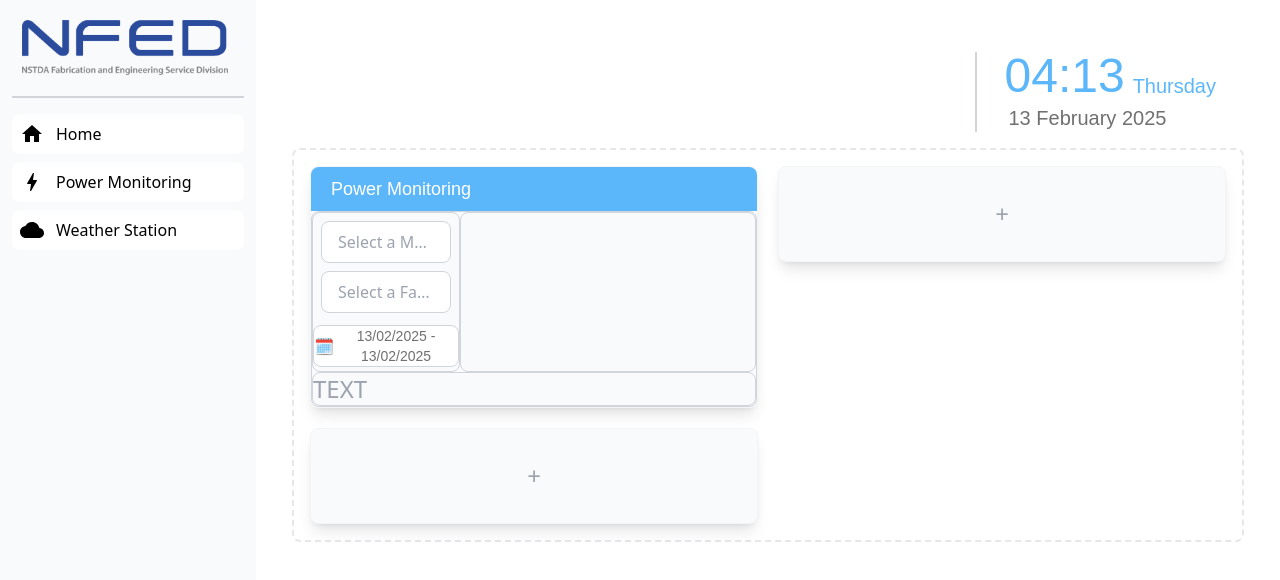
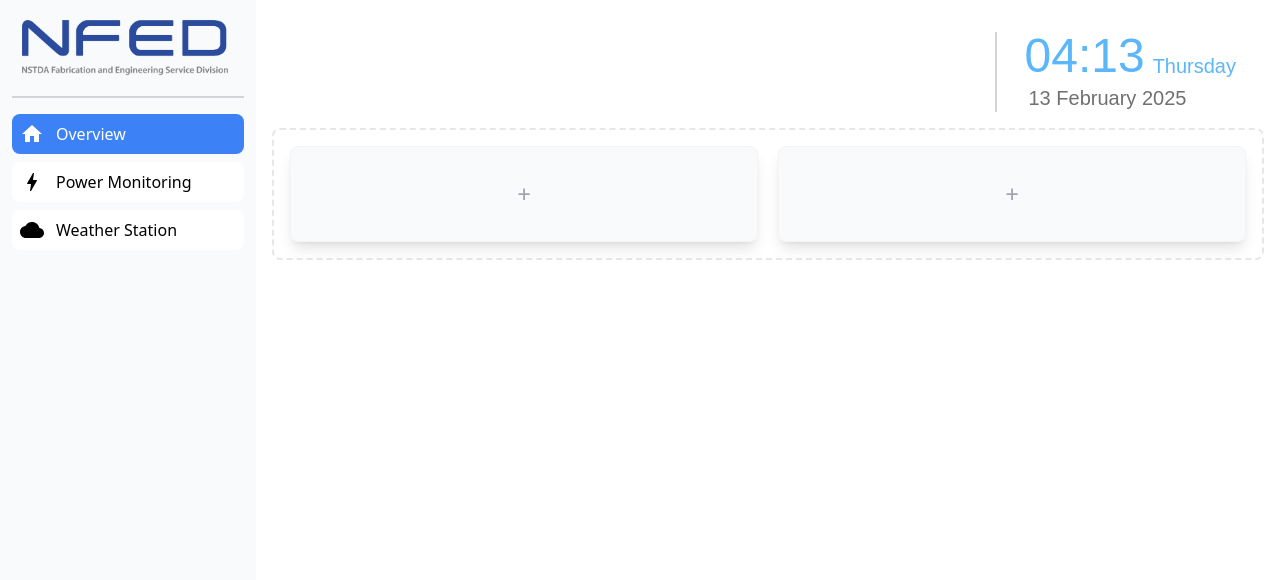
Before and after one commit to methawut150444/Project.NFED-WebDashboard, a Next.js app in the folder FrontEnd/project/: page /dashboard in a window 1280 px wide. Shown: the top 580 px of the page. Built offline with nearby package versions, Linux system fonts and the light colour scheme.

Commit message:
edit layout

```diff
--- a/FrontEnd/project/app/dashboard/layout.tsx
+++ b/FrontEnd/project/app/dashboard/layout.tsx
@@ -3,9 +3,9 @@ import Sidebar from "../../components/sidebar"; // Update path if necessary
 
 export default function Layout({ children }: { children: React.ReactNode }) {
   return (
-    <div className="min-h-screen flex">
+    <div className="min-h-screen">
       <Sidebar />
-      <main className="p-5 w-full">{children}</main>
+      <main className="w-full">{children}</main>
     </div>
   );
 }
--- a/FrontEnd/project/app/dashboard/page.tsx
+++ b/FrontEnd/project/app/dashboard/page.tsx
@@ -2,12 +2,8 @@ import "../globals.css"; // ✅ Import Tailwind styles
 
 // components
 import ShowRealTime from '../../components/showTime';
-import MultiSelectDropdown from '../../components/multiSelect'; // Import the dropdown
-import DateRangePicker from '../../lib/dateRangePicker'
 
-function Home() {
-  const meter_option = ['Air Compress', 'Hall', '2 Floor'];
-  const factor_option = ['Active', 'Using', 'Frequency'];
+function page() {
 
   return (
     <div className="p-4 sm:ml-64">
@@ -19,53 +15,10 @@ function Home() {
         <div id="Main Section" className="grid sm:grid-cols-2 gap-5 grid-cols-1">
           {/* -------------------------- page - Power Monitoring -------------------------- */}
           <div
-            id="power monitoring"
-            className="h-auto rounded bg-gray-50 dark:bg-gray-800 shadow-lg rounded-lg border border-gray-100"
+            id="weather station"
+            className="flex items-center justify-center h-24 rounded bg-gray-50 dark:bg-gray-800 shadow-lg rounded-lg border border-gray-100"
           >
-            <div id="topic name">
-              <h1
-                className="
-                  h-auto pl-5 p-2 rounded-t-lg bg-Blue_NFED_2
-                  text-white text-lg font-poppins
-                "
-              >
-                Power Monitoring
-              </h1>
-            </div>
-
-            <div id="content" className="w-full justify-self-start rounded bg-gray-50 dark:bg-gray-800 rounded-lg border border-gray-300">
-              <div id='header' className='flex w-full'>
-                <div id="option select" className="h-40 w-1/3  rounded bg-gray-50 dark:bg-gray-800 rounded-lg border border-gray-300">
-                  <div id='MultiSelect' className='px-2 py-2 space-y-2'>
-                    <MultiSelectDropdown
-                      options={meter_option}
-                      placeholder="Select a Meter..."
-                    />
-                    <MultiSelectDropdown
-                      options={factor_option}
-                      placeholder="Select a Factor..."
-                    />
-                  </div>
-                  <div id='CalendarSelect' className='flex justify-center mt-1'>
-                      <DateRangePicker />
-                  </div>
-
-                </div>
-                <div id="Show Data" className="h-40 w-2/3 rounded bg-gray-50 dark:bg-gray-800 rounded-lg border border-gray-300">
-
-                </div>
-              </div>
-
-              <div id='bottom'>
-
-              </div>
-
-              <div id='graph' className='rounded bg-gray-50 dark:bg-gray-800 rounded-lg border border-gray-300'>
-                <p className="text-2xl text-gray-400 dark:text-gray-500">TEXT</p>
-              </div>
-
-            </div>
-
+            <p className="text-2xl text-gray-400 dark:text-gray-500">+</p>
           </div>
 
           {/* -------------------------- page - Weather Station -------------------------- */}
@@ -76,13 +29,13 @@ function Home() {
             <p className="text-2xl text-gray-400 dark:text-gray-500">+</p>
           </div>
 
-          {/* -------------------------- page - NSTDA BEMs -------------------------- */}
+          {/* -------------------------- page - NSTDA BEMs --------------------------
           <div
             id="NSTDA BEMs"
             className="flex items-center justify-center h-24 rounded bg-gray-50 dark:bg-gray-800 shadow-lg rounded-lg border border-gray-100"
           >
             <p className="text-2xl text-gray-400 dark:text-gray-500">+</p>
-          </div>
+          </div> */}
 
           {/* Add more content here if needed */}
         </div>
@@ -91,4 +44,4 @@ function Home() {
   );
 }
 
-export default Home;
+export default page;
--- a/FrontEnd/project/app/dashboard/powerMonitoring/page.tsx
+++ b/FrontEnd/project/app/dashboard/powerMonitoring/page.tsx
@@ -0,0 +1,92 @@
+// components
+import ShowRealTime from '../../../components/showTime';
+import MultiSelectDropdown from '../../../components/multiSelect'; // Import the dropdown
+import DateRangePicker from '../../../lib/dateRangePicker'
+
+function Home() {
+  const meter_option = ['Air Compress', 'Hall', '2 Floor'];
+  const factor_option = ['Active', 'Using', 'Frequency'];
+
+  return (
+    <div className="p-4 sm:ml-64">
+      <div className="my-4 justify-self-end">
+        <ShowRealTime />
+      </div>
+
+      <div className="p-4 border-2 border-gray-200 border-dashed rounded-lg dark:border-gray-700">
+        <div id="Main Section" className="grid sm:grid-cols-2 gap-5 grid-cols-1">
+          {/* -------------------------- page - Power Monitoring -------------------------- */}
+          <div
+            id="power monitoring"
+            className="h-auto rounded bg-gray-50 dark:bg-gray-800 shadow-lg rounded-lg border border-gray-100"
+          >
+            <div id="topic name">
+              <h1
+                className="
+                  h-auto pl-5 p-2 rounded-t-lg bg-Blue_NFED_2
+                  text-white text-lg font-poppins
+                "
+              >
+                Power Monitoring
+              </h1>
+            </div>
+
+            <div id="content" className="w-full justify-self-start rounded bg-gray-50 dark:bg-gray-800 rounded-lg border border-gray-300">
+              <div id='header' className='flex w-full'>
+                <div id="option select" className="h-40 w-1/3  rounded bg-gray-50 dark:bg-gray-800 rounded-lg border border-gray-300">
+                  <div id='MultiSelect' className='px-2 py-2 space-y-2'>
+                    <MultiSelectDropdown
+                      options={meter_option}
+                      placeholder="Select a Meter..."
+                    />
+                    <MultiSelectDropdown
+                      options={factor_option}
+                      placeholder="Select a Factor..."
+                    />
+                  </div>
+                  <div id='CalendarSelect' className='flex justify-center mt-1'>
+                      <DateRangePicker />
+                  </div>
+
+                </div>
+                <div id="Show Data" className="h-40 w-2/3 rounded bg-gray-50 dark:bg-gray-800 rounded-lg border border-gray-300">
+
+                </div>
+              </div>
+
+              <div id='bottom'>
+
+              </div>
+
+              <div id='graph' className='rounded bg-gray-50 dark:bg-gray-800 rounded-lg border border-gray-300'>
+                <p className="text-2xl text-gray-400 dark:text-gray-500">TEXT</p>
+              </div>
+
+            </div>
+
+          </div>
+
+          {/* -------------------------- page - Weather Station -------------------------- */}
+          <div
+            id="weather station"
+            className="flex items-center justify-center h-24 rounded bg-gray-50 dark:bg-gray-800 shadow-lg rounded-lg border border-gray-100"
+          >
+            <p className="text-2xl text-gray-400 dark:text-gray-500">+</p>
+          </div>
+
+          {/* -------------------------- page - NSTDA BEMs -------------------------- */}
+          <div
+            id="NSTDA BEMs"
+            className="flex items-center justify-center h-24 rounded bg-gray-50 dark:bg-gray-800 shadow-lg rounded-lg border border-gray-100"
+          >
+            <p className="text-2xl text-gray-400 dark:text-gray-500">+</p>
+          </div>
+
+          {/* Add more content here if needed */}
+        </div>
+      </div>
+    </div>
+  );
+}
+
+export default Home;
--- a/FrontEnd/project/app/dashboard/weatherStation/page.tsx
+++ b/FrontEnd/project/app/dashboard/weatherStation/page.tsx
@@ -0,0 +1,11 @@
+import React from 'react'
+
+function page() {
+  return (
+    <div>
+      <h1> weather station</h1>
+    </div>
+  )
+}
+
+export default page
--- a/FrontEnd/project/components/sidebar.tsx
+++ b/FrontEnd/project/components/sidebar.tsx
@@ -48,7 +48,7 @@ function Sidebar() {
           </button>
 
           {/* Sidebar Logo */}
-          <Link href="/" className="flex items-center ps-2.5 mb-4 pb-5 border-b-2 border-gray-300">
+          <Link href="/dashboard" className="flex items-center ps-2.5 mb-4 pb-5 border-b-2 border-gray-300">
             <Image
               alt="NFED Logo"
               src="/NFED_logo.png"
@@ -64,35 +64,35 @@ function Sidebar() {
           <ul className="space-y-2 font-medium">
             <li>
               <Link
-                href="/"
-                className={`flex items-center p-2 rounded-lg ${isActive("/") ? "bg-Blue_NFED_1 text-white" : "bg-white text-black hover:bg-gray-100 hover:text-black"
+                href="/dashboard"
+                className={`flex items-center p-2 rounded-lg ${isActive("/dashboard") ? "bg-Blue_NFED_1 text-white" : "bg-white text-black hover:bg-gray-100 hover:text-black"
                   } transition`}
               >
-                <HomeIcon className={`${isActive("/") ? "text-white" : "text-black"}`} />
-                <span className="ms-3">Home</span>
+                <HomeIcon className={`${isActive("/dashboard") ? "text-white" : "text-black"}`} />
+                <span className="ms-3">Overview</span>
               </Link>
             </li>
             <li>
               <Link
-                href="/powerMonitoring"
-                className={`flex items-center p-2 rounded-lg ${isActive("/powerMonitoring")
+                href="/dashboard/powerMonitoring"
+                className={`flex items-center p-2 rounded-lg ${isActive("/dashboard/powerMonitoring")
                     ? "bg-Blue_NFED_1 text-white"
                     : "bg-white text-black hover:bg-gray-100 hover:text-black"
                   } transition`}
               >
-                <BoltIcon className={`${isActive("/powerMonitoring") ? "text-white" : "text-black"}`} />
+                <BoltIcon className={`${isActive("/dashboard/powerMonitoring") ? "text-white" : "text-black"}`} />
                 <span className="ms-3">Power Monitoring</span>
               </Link>
             </li>
             <li>
               <Link
-                href="/weatherStation"
-                className={`flex items-center p-2 rounded-lg ${isActive("/weatherStation")
+                href="/dashboard/weatherStation"
+                className={`flex items-center p-2 rounded-lg ${isActive("/dashboard/weatherStation")
                     ? "bg-Blue_NFED_1 text-white"
                     : "bg-white text-black hover:bg-gray-100 hover:text-black"
                   } transition`}
               >
-                <CloudIcon className={`${isActive("/weatherStation") ? "text-white" : "text-black"}`} />
+                <CloudIcon className={`${isActive("/dashboard/weatherStation") ? "text-white" : "text-black"}`} />
                 <span className="ms-3">Weather Station</span>
               </Link>
             </li>
```
